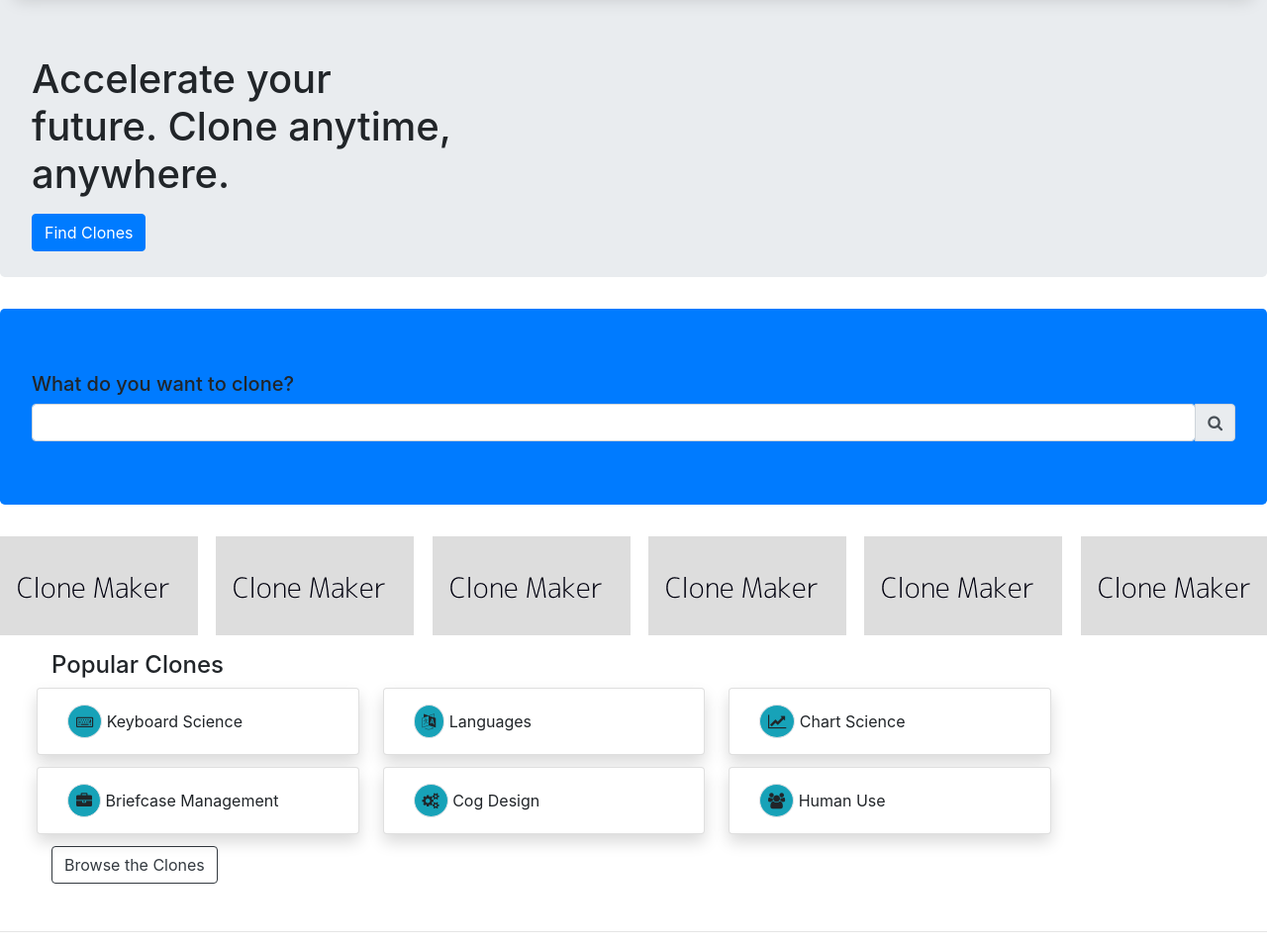
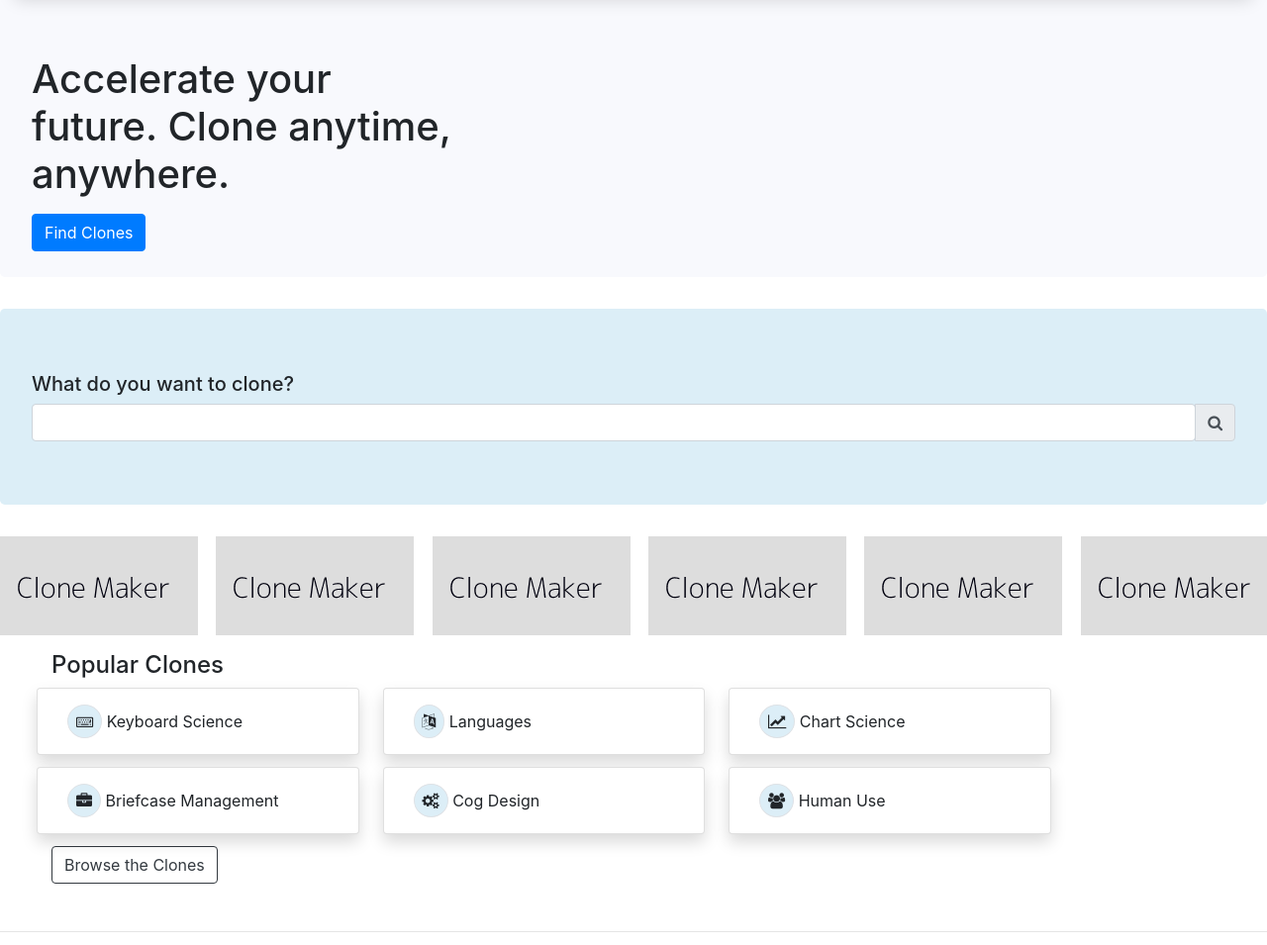
Before and after one commit to MackRoe/Clone, a plain HTML site: page index.html in a window 1280 px wide. Shown: the part 124-1079 px from the top of the page at 99% size. Drawn offline with nearby package versions, Linux system fonts and the light colour scheme.

Commit message:
adjust colors with inline styling

```diff
--- a/index.html
+++ b/index.html
@@ -17,7 +17,7 @@
     <div class="header-navbar container-fluid">
         <nav class="navbar navbar-expand navbar-light bg-light scrolling-navbar shadow">
             <!-- site logo, links to index.html -->
-            <a href="index.html"><img src="100x100ph.png"></a>
+            <a href="index.html"><img src="100X100ph.png"></a>
             <!-- Clones dropdown -->
             <button id="dLabel" type="button" data-toggle="dropdown" aria-haspopup="true" aria-expanded="false" class= "btn btn-light">
             <div class="navbar-item px-2 dropdown">Clones  </div></button>
@@ -36,7 +36,7 @@
                         </div>
                 </div>
             <!-- Programs & Degree dropdown -->
-            <div class="navbar-item px-2 dropdown">Programs & Certifications </div>
+            <div class="navbar-item px-2 dropdown" data-toggle="collapse">Programs & Certifications </div>
             <div class="navbar-item px-2">Labs & Partners  </div>
             <div class="navbar-item px-2">clX for Business</div>
             <form class="form-inline my-2 my-lg-0">
@@ -47,15 +47,15 @@
         </nav>
     </div>
     <!-- jumbotron -->
-    <div class="hero-jumbo jumbotron text-center hero-background-img">
+    <div class="hero-jumbo jumbotron text-center hero-background-img" style="background-color:#F8F9FD">
         <h1 class="text-left">Accelerate your <br>
             future. Clone anytime,<br>
             anywhere.</h1>
             <p></p>
         <button class="btn btn-primary float-left">Find Clones</button>
     </div>
-    <!-- Extra search bar -->
-    <div class="hero-jumbo jumbotron bg-primary lighten-3">
+    <!-- Extra search bar / jumbotron ? -->
+    <div class="hero-jumbo jumbotron" style="background-color:#DCEEF7">
         <h5>What do you want to clone?</h5>
         <div class="input-group md-form form-sm form-2 pl-0">
   <input class="form-control my-0 py-1 rounded" type="text" aria-label="Search">
@@ -81,14 +81,14 @@
         <div class="row card-columns">
             <div class="col-md-3 mr-1 pt-3 pb-3 card shadow">
                 <div class="container">
-                <span class="fa fa-keyboard-o border rounded-circle pt-2 pr-2 pl-2 pb-2 bg-info" aria-hidden="true"></span>
+                <span class="fa fa-keyboard-o border rounded-circle pt-2 pr-2 pl-2 pb-2" aria-hidden="true" style="background-color:#DCEEF7"></span>
 
                    Keyboard Science
                </div>
             </div>
             <div class="col-md-3 mr-1 pt-3 pb-3 card shadow">
                 <div class="container">
-                <span class="fa fa-language border rounded-circle pt-2 pr-2 pl-2 pb-2 bg-info" aria-hidden="true"></span>
+                <span class="fa fa-language border rounded-circle pt-2 pr-2 pl-2 pb-2" aria-hidden="true" style="background-color:#DCEEF7"></span>
 
                    Languages
                </div>
@@ -97,7 +97,7 @@
 
             <div class="col-md-3 mr-1 pt-3 pb-3 card shadow">
                 <div class="container">
-                <span class="fa fa-line-chart border rounded-circle pt-2 pr-2 pl-2 pb-2 bg-info" aria-hidden="true"></span>
+                <span class="fa fa-line-chart border rounded-circle pt-2 pr-2 pl-2 pb-2" aria-hidden="true" style="background-color:#DCEEF7"></span>
 
                    Chart Science
                </div>
@@ -107,7 +107,7 @@
         <div class="row card-columns">
             <div class="col-md-3 mr-1 pt-3 pb-3 card shadow">
                 <div class="container">
-                <span class="fa fa-briefcase border rounded-circle pt-2 pr-2 pl-2 pb-2 bg-info" aria-hidden="true"></span>
+                <span class="fa fa-briefcase border rounded-circle pt-2 pr-2 pl-2 pb-2" aria-hidden="true" style="background-color:#DCEEF7"></span>
 
                    Briefcase Management
                </div>
@@ -115,7 +115,7 @@
             </div>
             <div class="col-md-3 mr-1 pt-3 pb-3 card shadow">
                 <div class="container">
-                <span class="fa fa-cogs border rounded-circle pt-2 pr-2 pl-2 pb-2 bg-info" aria-hidden="true"></span>
+                <span class="fa fa-cogs border rounded-circle pt-2 pr-2 pl-2 pb-2" aria-hidden="true" style="background-color:#DCEEF7"></span>
 
                    Cog Design
                </div>
@@ -123,7 +123,7 @@
             </div>
             <div class="col-md-3 mr-1 pt-3 pb-3 card shadow">
                 <div class="container">
-                <span class="fa fa-users border rounded-circle pt-2 pr-2 pl-2 pb-2 bg-info" aria-hidden="true"></span>
+                <span class="fa fa-users border rounded-circle pt-2 pr-2 pl-2 pb-2" aria-hidden="true" style="background-color:#DCEEF7"></span>
 
                    Human Use
                </div>
```
